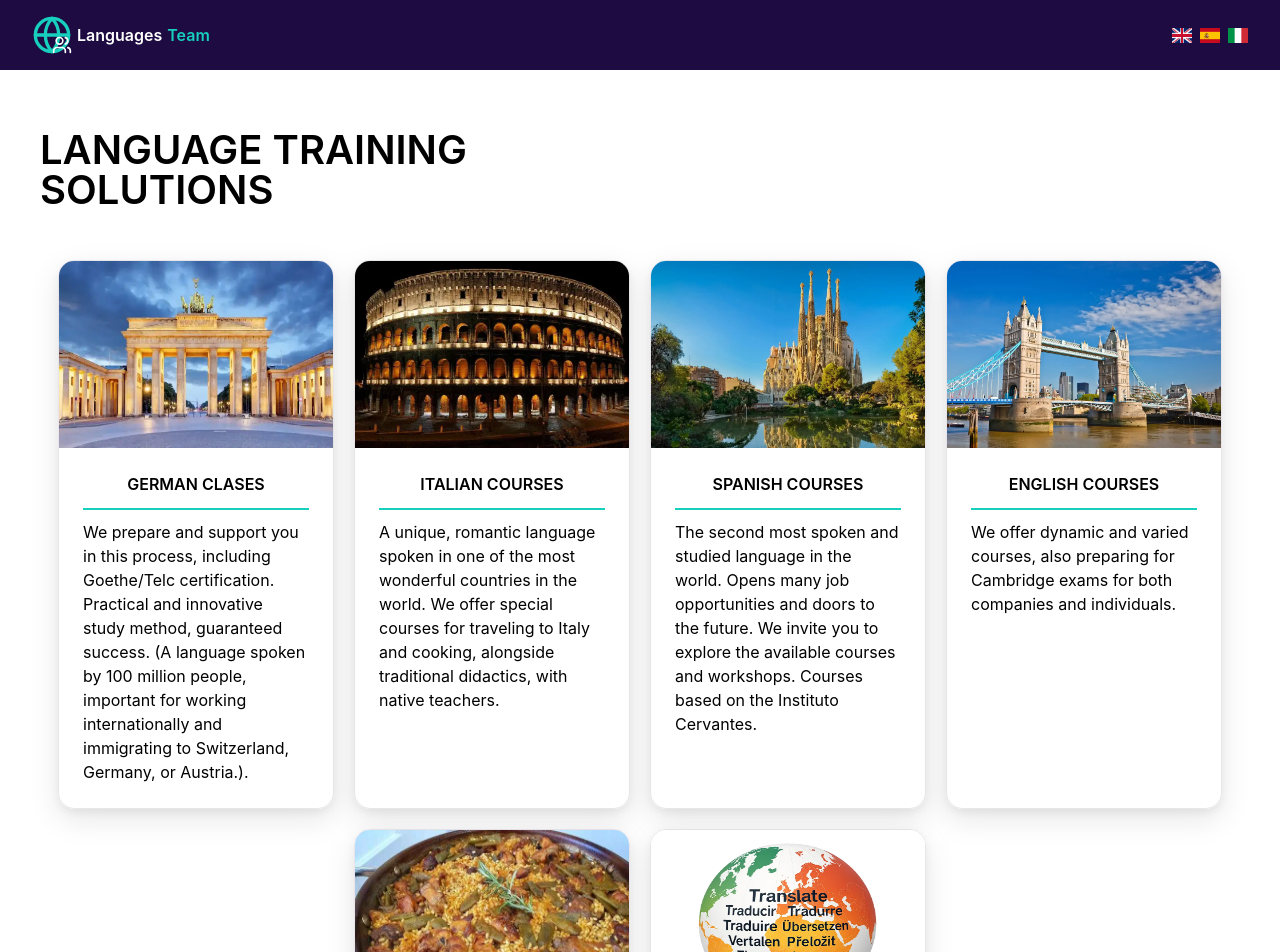
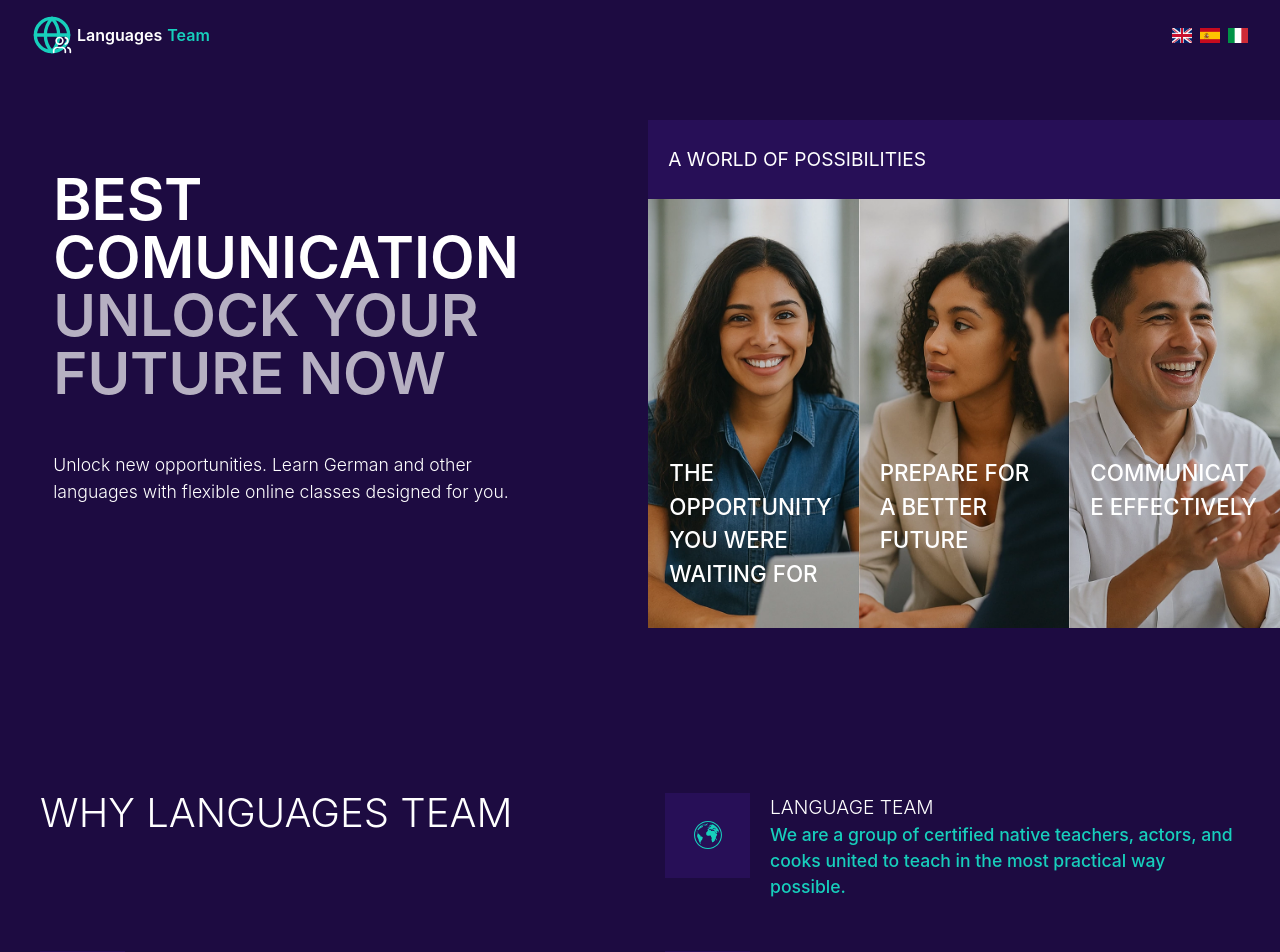
Before and after one commit to sargentogato/laguagues-web, a Vue app: page /#/ in a window 1280 px wide. Shown: the top 952 px of the page. Built offline with nearby package versions, Linux system fonts and the light colour scheme; the HTML template or start-up script is replaced by a standard one.

Commit message:
HeaderText, change the max font-size of title HomePage, uncomment commented stuff

```diff
--- a/src/components/header/HeaderText.vue
+++ b/src/components/header/HeaderText.vue
@@ -68,7 +68,7 @@ const props = defineProps({
   font-size: clamp(
     2.2rem,
     8vw - 1.75rem,
-    3.8rem
+    3.63rem
   );
 }
 
--- a/src/views/HomePage.vue
+++ b/src/views/HomePage.vue
@@ -1,11 +1,11 @@
 <script setup lang="ts">
-// import HeaderComponent from '@/components/header/HeaderComponent.vue';
-// import SectionCards from '../components/sectionCards/SectionCards.vue'
+import HeaderComponent from '@/components/header/HeaderComponent.vue';
+import SectionCards from '../components/sectionCards/SectionCards.vue'
 import SectionCategories from '@/components/sectionCategories/SectionCategories.vue';
 </script>
 
 <template>
-    <!-- <HeaderComponent /> -->
-    <!-- <SectionCards /> -->
+    <HeaderComponent />
+    <SectionCards />
     <SectionCategories />
 </template>
```
